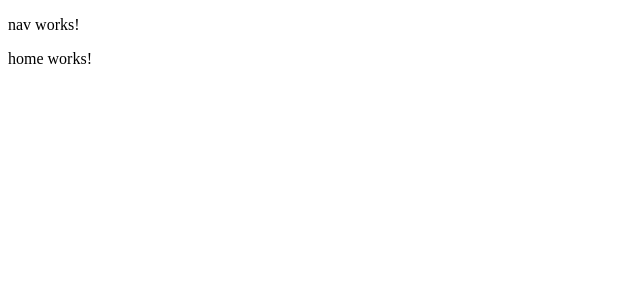
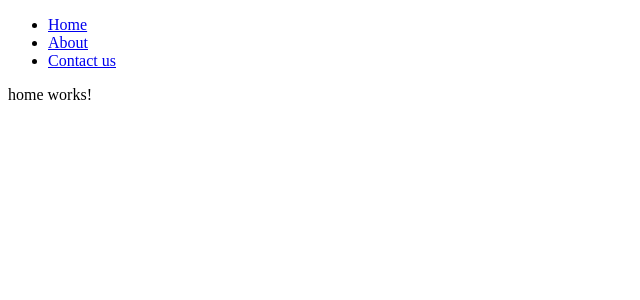
Before and after one commit to victoriaaoka/Photo-Album, an Angular app: page / in a window 1280 px wide. Shown: the top 300 px of the page, without its empty margins (0-640 px from the left). Built offline with nearby package versions, Linux system fonts and the light colour scheme.

Commit message:
Add NavBar contents

```diff
--- a/src/app/nav/nav.component.html
+++ b/src/app/nav/nav.component.html
@@ -1,3 +1,12 @@
-<p>
-  nav works!
-</p>
+<header>
+  <div class="container">
+    <nav>
+      <ul>
+        <a routerLink="/" class="logo">{{appTitle}}</a>
+        <li><a routerLink="/">Home</a></li>
+        <li><a routerLink="/about">About</a></li>
+        <li><a routerLink="/contact">Contact us</a></li>
+      </ul>
+    </nav>
+  </div>
+</header>
```
